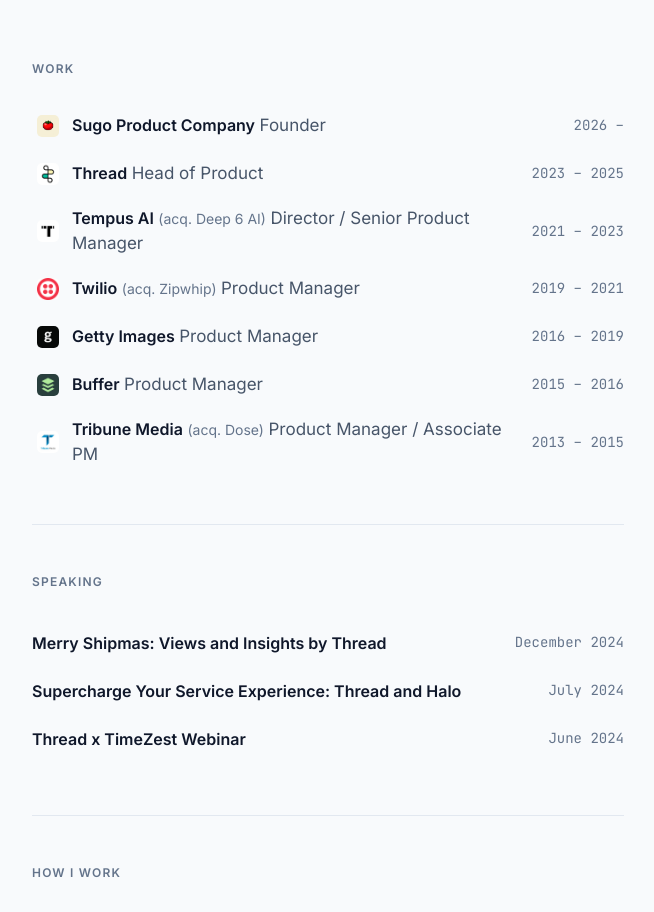
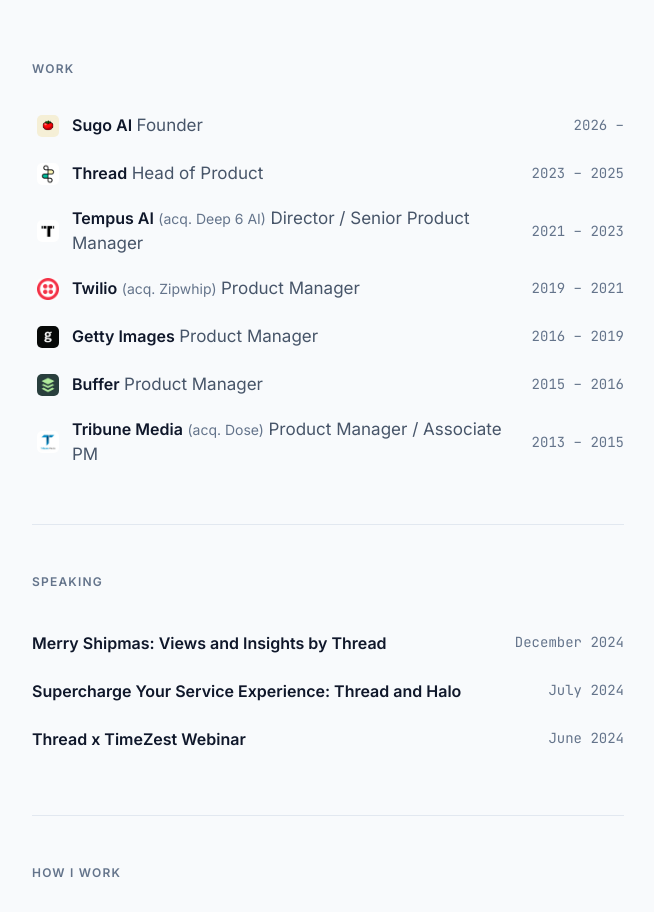
Before and after one commit to marcanthonyrosa/marcanthonyrosadotcom, a Next.js app: page /about in a window 1280 px wide. Shown: the part 1770-2682 px from the top of the page, without its empty margins (312-966 px from the left). Built offline with nearby package versions, Linux system fonts and the light colour scheme.

Commit message:
Update Sugo company record on /about (#115)

```diff
--- a/app/(site)/about/page.tsx
+++ b/app/(site)/about/page.tsx
@@ -33,8 +33,8 @@
 const EXPERIENCE: ExperienceEntry[] = [
   {
     role: "Founder",
-    company: "Sugo Product Company",
-    url: "https://sugoproduct.com",
+    company: "Sugo AI",
+    url: "https://sugoai.com",
     period: "2026 –",
     logo: "/logos/sugo.png",
   },
--- a/app/layout.tsx
+++ b/app/layout.tsx
@@ -47,7 +47,7 @@
     "Marc Rosa Twilio",
     "Marc Rosa Zipwhip",
     "Marc Rosa Sugo",
-    "Sugo Product Company",
+    "Sugo AI",
     "Houston product leader",
     "Houston tech",
     "fractional product leader Houston",
@@ -134,8 +134,8 @@
               },
               worksFor: {
                 "@type": "Organization",
-                name: "Sugo Product Company",
-                url: "https://sugoproduct.com",
+                name: "Sugo AI",
+                url: "https://sugoai.com",
               },
               knowsAbout: [
                 "Product Management",
@@ -151,7 +151,7 @@
                 "https://www.linkedin.com/in/marcanthonyrosa",
                 "https://twitter.com/marcanthonyrosa",
                 "https://github.com/marcanthonyrosa",
-                "https://sugoproduct.com",
+                "https://sugoai.com",
               ],
             }),
           }}
```
